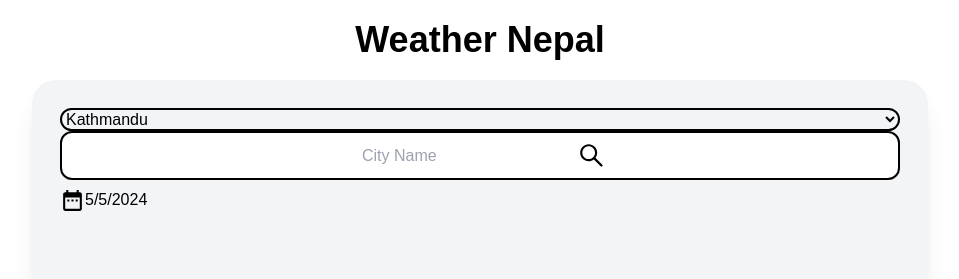
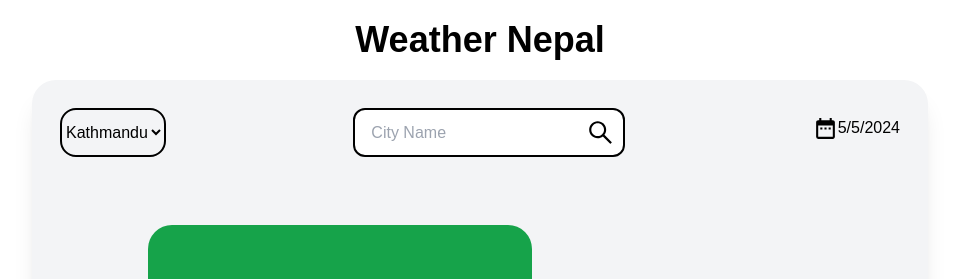
Before and after one commit to ankitnep001/WeatherApp-React, a React (Vite) app: page / in a window 1280 px wide. Shown: the top 279 px of the page, without its empty margins (160-1119 px from the left). Built offline with nearby package versions, Linux system fonts and the light colour scheme; no server answers; a web font is replaced by a local one.

Commit message:
nochanges

```diff
--- a/src/Components/Cities.tsx
+++ b/src/Components/Cities.tsx
@@ -15,18 +15,16 @@ const Cities: React.FC<CityProps> = ({ city, onCityChange }) => {
         onCityChange(city); //pass to todayweather.tsx
     };
 
-
     return (
-        <div className='p-2 m-5  flex flex-col justify-between'>
+        <div className='p-2 m-5 flex flex-row justify-between'>
             <select value={city}
                 onChange={handleCityChange}
-                className=' focus:outline-none rounded-2xl bg-gray-100 border-2 border-black '>
+                className='focus:outline-none rounded-2xl bg-gray-100 border-2 border-black '>
                 <option value="kathmandu">Kathmandu</option>
                 <option value="biratnagar">Biratnagar</option>
                 <option value="pokhara">Pokhara</option>
                 <option value="janakpur">Janakpur</option>
             </select>
-
             <SearchBar />
             <DateTime />
 
```
